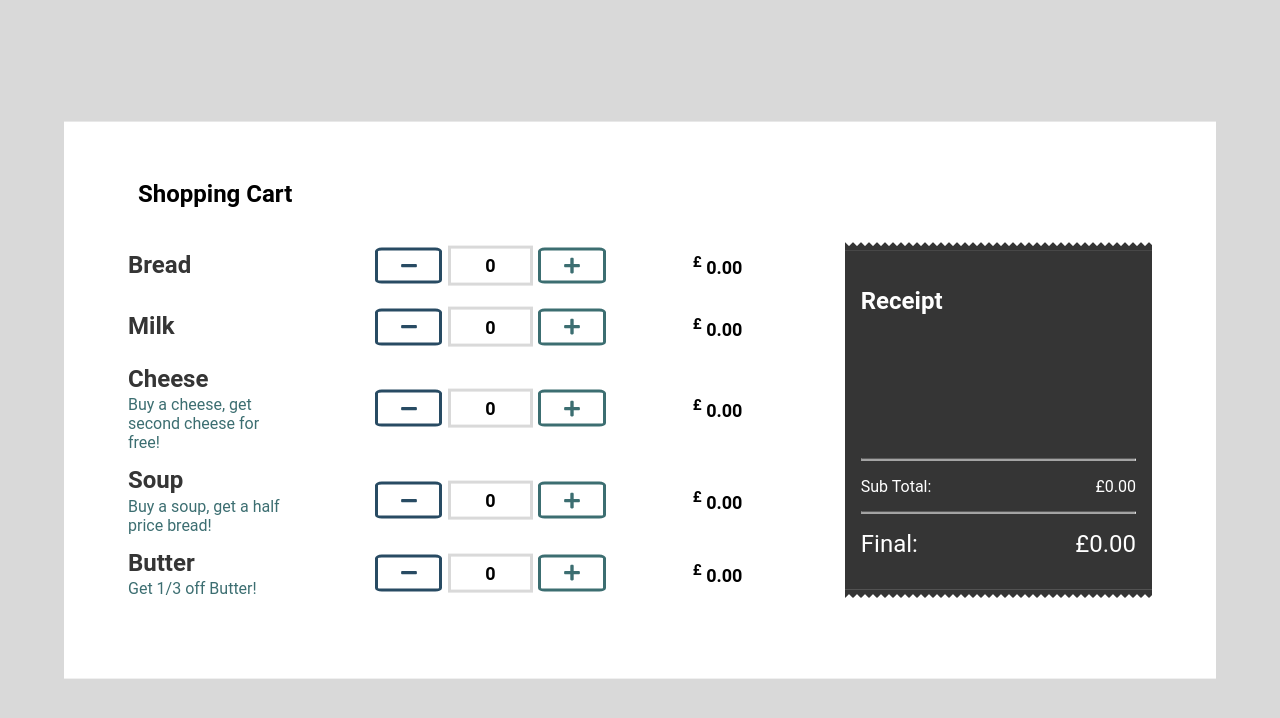
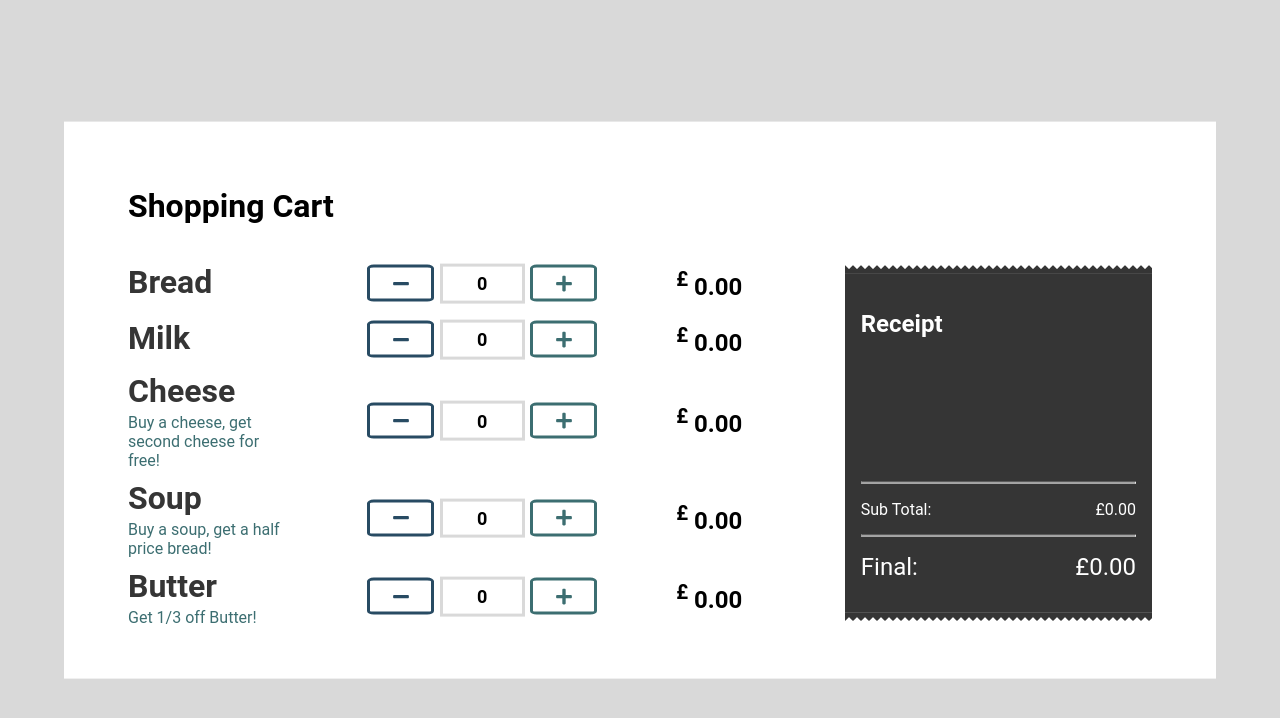
Before and after one commit to Prithpal-Sooriya/next-cart-system, a Next.js app: page / in a window 1280 px wide. Shown: the top 718 px of the page. Built offline with nearby package versions, Linux system fonts and the light colour scheme.

Commit message:
Refactor - Update Styles
Updated font-size

```diff
--- a/components/cartItem/CartItem.module.css
+++ b/components/cartItem/CartItem.module.css
@@ -11,7 +11,7 @@
 .cartItemTitle {
   display: block;
   font-weight: bold;
-  font-size: x-large;
+  font-size: 2rem;
   color: var(--text-black);
   padding-bottom: 0.1em;
 }
@@ -23,7 +23,7 @@
 
 .cartItemPrice {
   font-weight: bolder;
-  font-size: large;
+  font-size: 1.5rem;
 }
 
 .cartItemPrice__CurrencyIcon {
--- a/components/recipt/Receipt.module.css
+++ b/components/recipt/Receipt.module.css
@@ -88,6 +88,7 @@
   list-style-type: none;
   display: flex;
   justify-content: space-between;
+  gap: 0 10%;
 }
 
 .receiptListItemName {
--- a/pages/Home.module.css
+++ b/pages/Home.module.css
@@ -8,7 +8,11 @@
 
 .navContent {
   position: relative;
-  padding: 0px 10px;
+  /* padding: 0px 10px; */
+}
+
+.navContent > h1 {
+  font-size: 2rem;
 }
 
 .cardContent {
```
